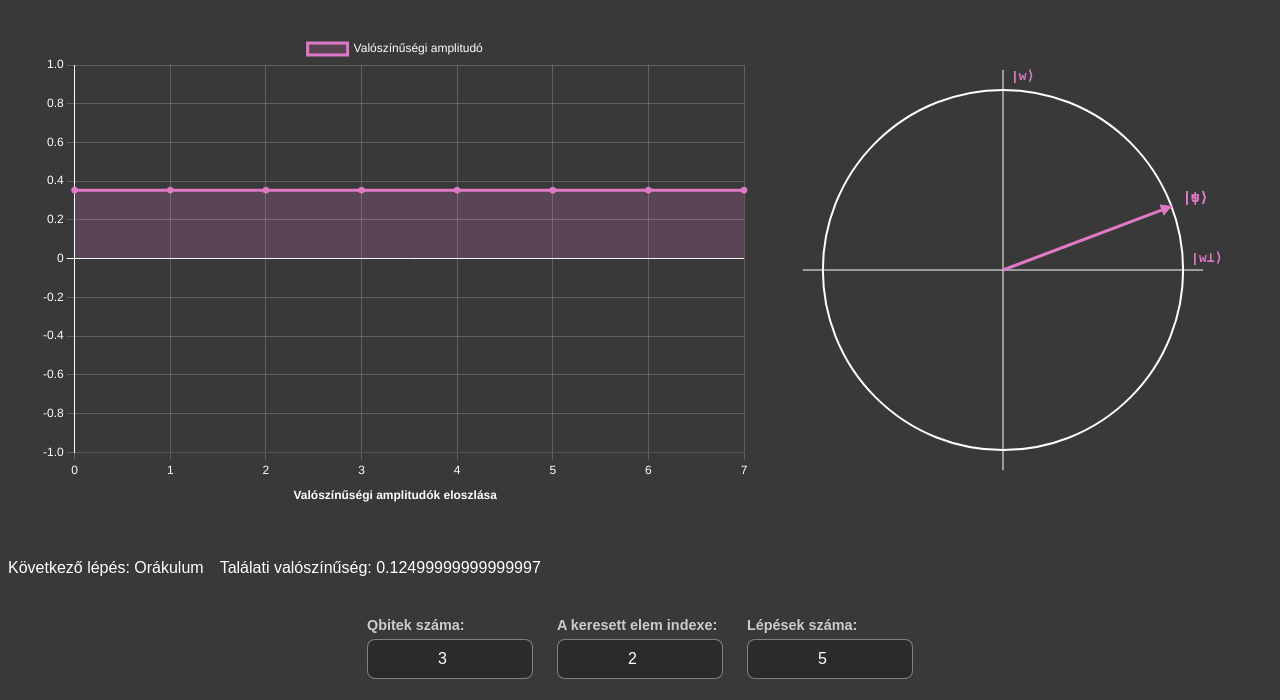
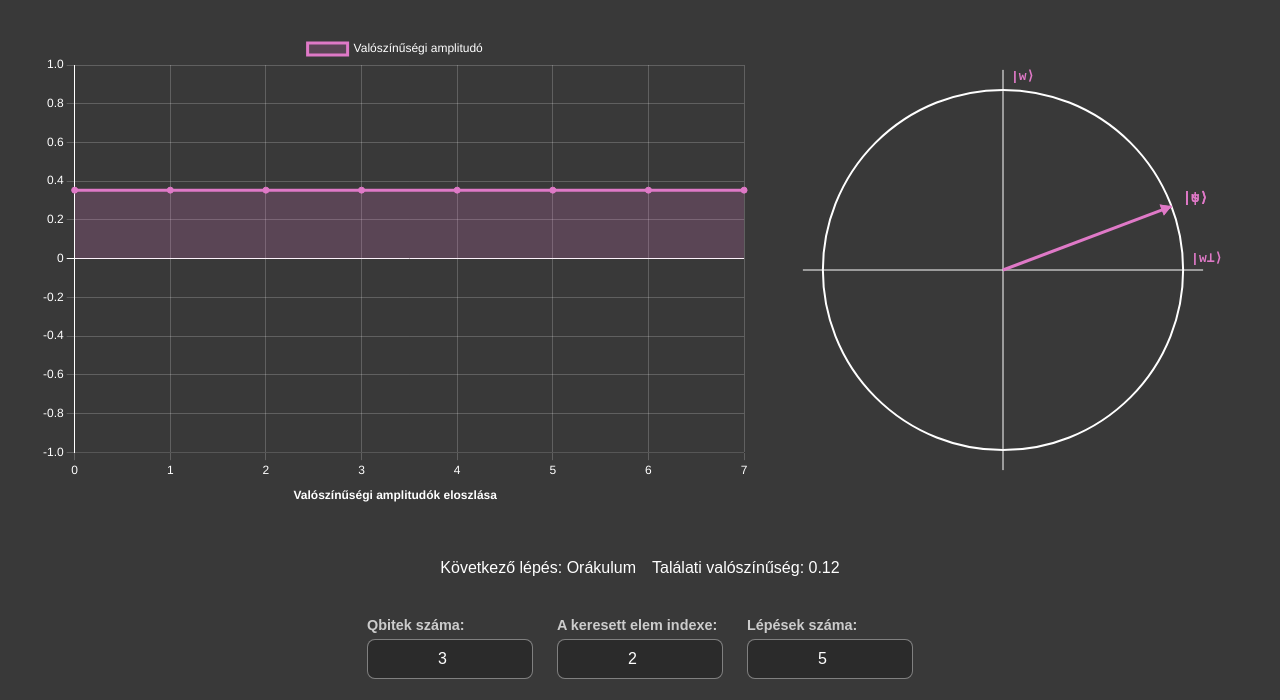
Before and after one commit to BBDenes/grover-alg-sim, a plain HTML site: page index.html in a window 1280 px wide. Shown: the part 79-779 px from the top of the page. Drawn offline with Linux system fonts and the light colour scheme.

Commit message:
Minor changes

```diff
--- a/index.css
+++ b/index.css
@@ -94,6 +94,7 @@ h1, #phase{
 
 #infoContainer{
     display: flex;
+    justify-content: center;
     gap: 1rem;
 }
 
--- a/scripts/main.js
+++ b/scripts/main.js
@@ -62,7 +62,7 @@ function render(isAnimated) {
     updateGraph(graph, engine.getFormattedState(), isAnimated);
     drawVectorView('vectorCanvas', engine);
     updatePhaseText("phase", engine);
-    document.getElementById("prob").textContent = `Találati valószínűség: ${engine.getProbability()}`
+    document.getElementById("prob").textContent = `Találati valószínűség: ${engine.getProbability().toFixed(2)}`
 }
 
 function init(size) {
```
